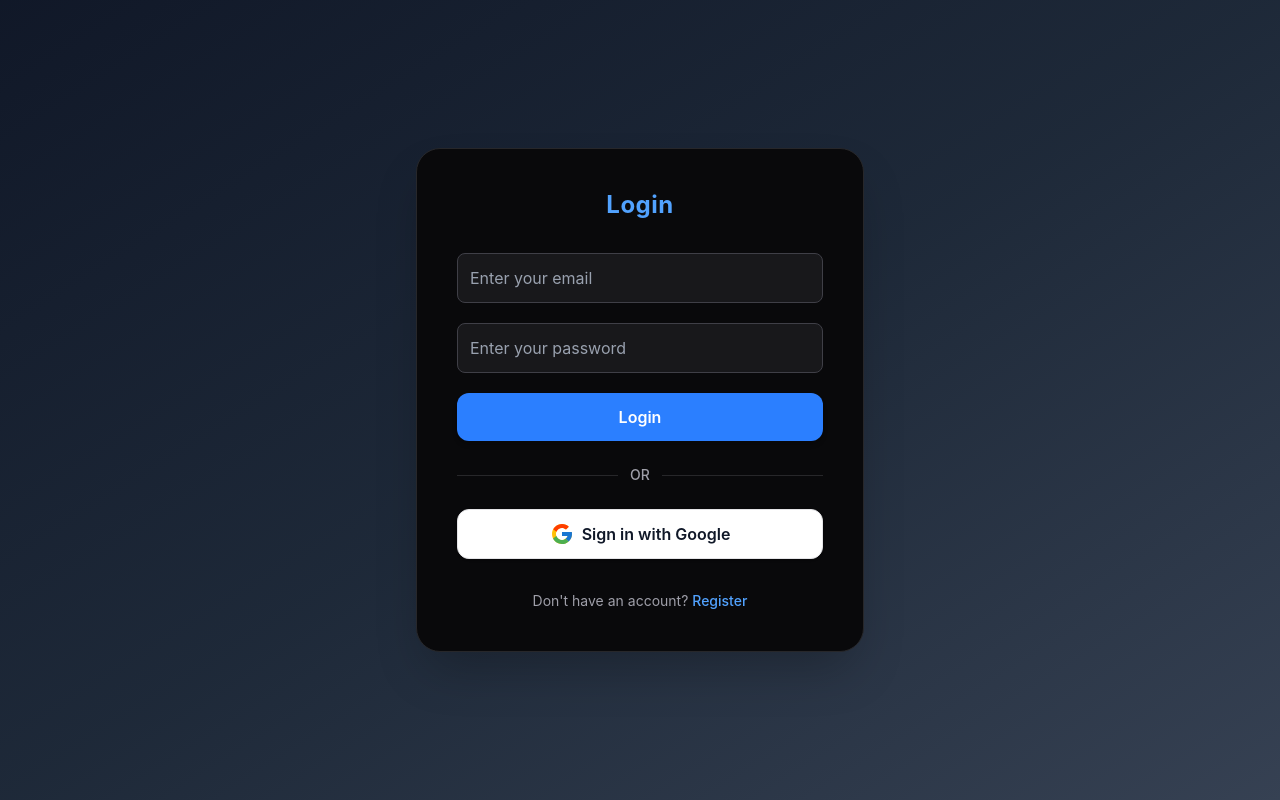
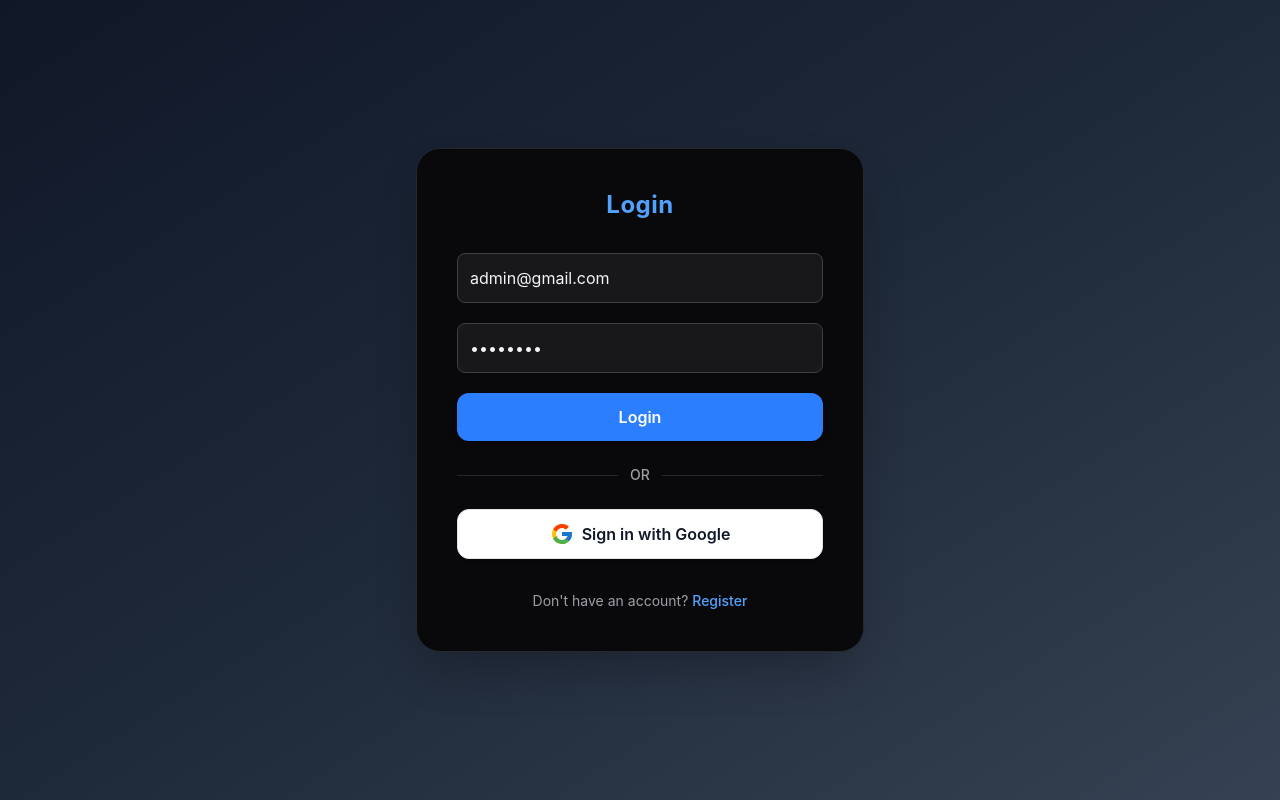
Before and after one commit to dilbdr486/CrawlDocQA, a React (Vite) app in the folder Frontend/: page /login in a window 1280 px wide. Built offline with nearby package versions, Linux system fonts and the light colour scheme; no server answers.

Commit message:
updated for the static login to see the chat section

```diff
--- a/Frontend/src/components/pages/login.jsx
+++ b/Frontend/src/components/pages/login.jsx
@@ -10,8 +10,9 @@ function Login() {
   const navigate = useNavigate();
 
   const [data, setData] = useState({
-    email: "",
-    password: "",
+    // if you want to actual login with backend then remove this and use empty string
+    email: "admin@gmail.com",
+    password: "admin123",
   });
 
   const onChangeHandler = (event) => {
@@ -23,6 +24,13 @@ function Login() {
   const handleSubmit = async (e) => {
     e.preventDefault();
 
+    // if you want to actual login with backend then remove the if condition and use the try catch block
+
+    if (data.email === "admin@gmail.com" && data.password === "admin123") {
+      setIsLoggedIn(true);
+      navigate("/Chat", { replace: true });
+      return;
+    }else{
       try {
         const response = await axios.post(
           `${backendUrl}/api/v1/login`,
@@ -57,6 +65,7 @@ function Login() {
           }
         } else {
           toast.error("Unable to connect to the server. Please try again later.");
+        }
       }
     }
   };
```
Lines whose indentation alone changed are shown as unchanged.
